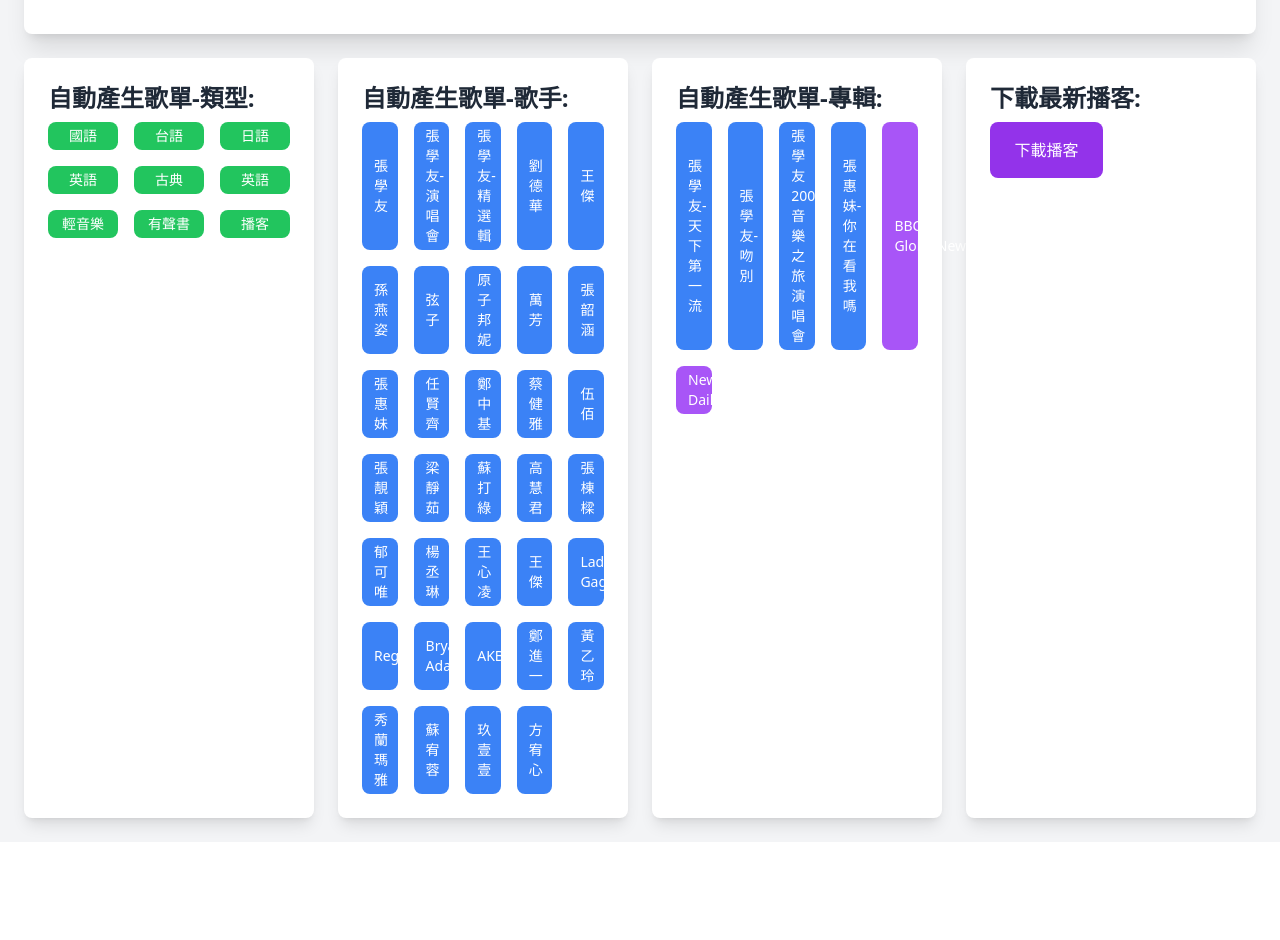
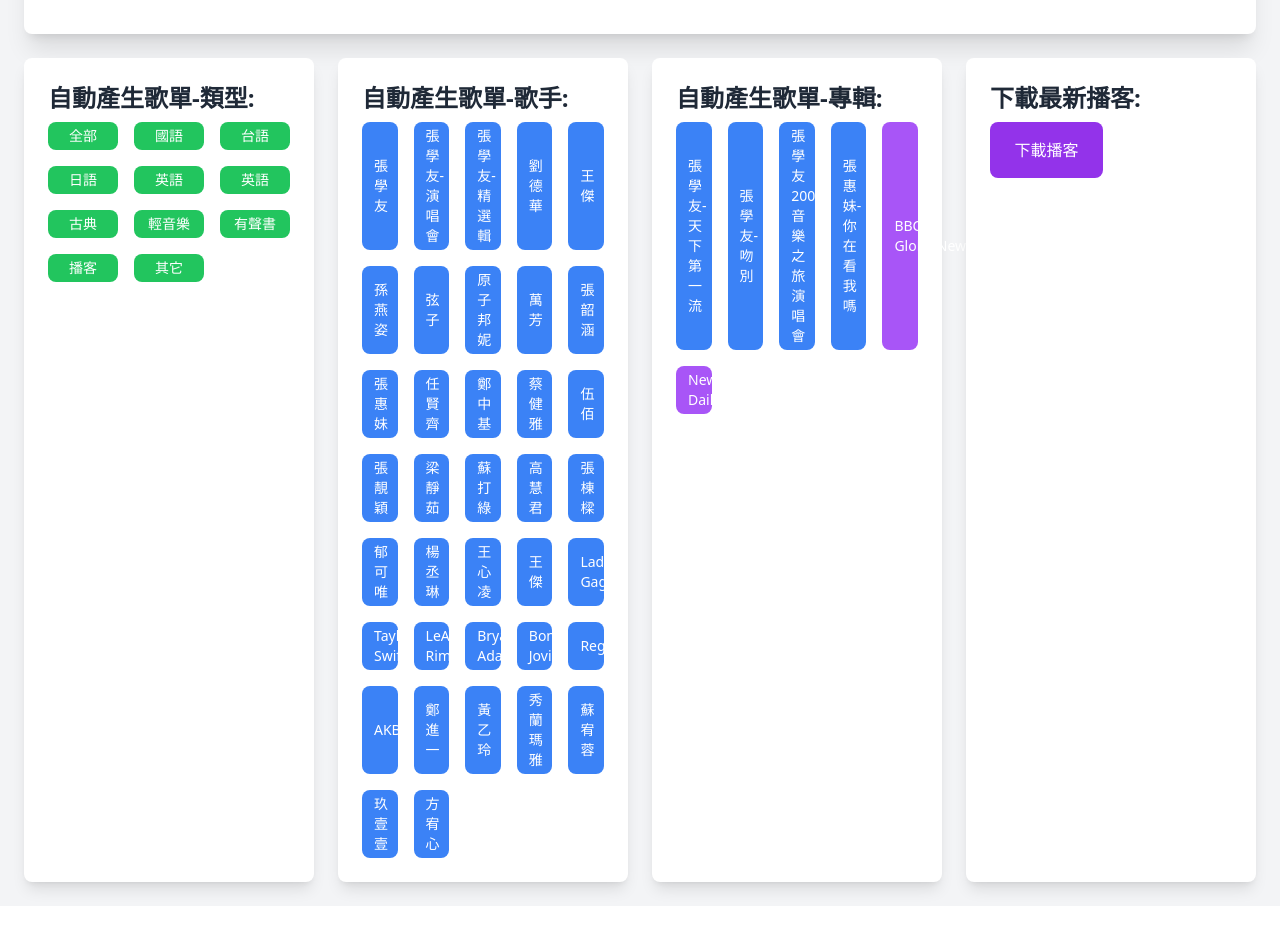
Before and after one commit to J205025/Pi_Mpd_Server, a Nuxt app in the folder frontend/: page /pc_playlist in a window 1280 px wide. Shown: the part 620-1560 px from the top of the page. Before the commit the page ends 1502 px from the top, so only its background shows below. Built offline with nearby package versions, Linux system fonts and the light colour scheme.

Commit message:
20260102-3

```diff
--- a/frontend/pages/pc_playlist.vue
+++ b/frontend/pages/pc_playlist.vue
@@ -5,7 +5,7 @@
 
     <main class="container mx-auto mt-10 mb-10 p-6 min-h-screen">
       <div class="bg-white p-2 rounded-lg shadow-xl text-center">
-        <h1 class="text-3xl sm:text-4xl md:text-5xl font-extrabold text-gray-900 mb-4">電腦歌單(PC Playlist)</h1>
+        <h1 class="text-3xl sm:text-4xl md:text-5xl font-extrabold text-gray-900 mb-4">電腦歌單 (PC Playlist)</h1>
       </div>
 
       <div class="bg-white p-6 rounded-lg shadow-xl mt-12">
@@ -82,7 +82,7 @@
                 }">
                 {{ playlistName }}
               </span>
-              <div class="flex ml-auto">
+              <div class="flex ml-auto" v-if="playlistName !== '我的最愛'">
                 <button @click="promptRenamePlaylist(playlistName)" class="bg-blue-500 text-white py-1 px-3 rounded-lg text-sm hover:bg-blue-600 transition duration-300">
                   更名
                 </button>
@@ -174,15 +174,17 @@
     <div class="bg-white p-6 rounded-lg shadow-lg">
     <h2 class="text-2xl font-bold mb-2 text-gray-800">自動產生歌單-類型:</h2>
     <div class="grid grid-cols-2 sm:grid-cols-3 gap-4">
+    <button @click="autoSavePcPlaylist(' ')" class="bg-green-500 text-white py-1 px-3 rounded-lg text-sm hover:bg-green-600 transition duration-300">全部</button>
     <button @click="autoSavePcPlaylist('國語')" class="bg-green-500 text-white py-1 px-3 rounded-lg text-sm hover:bg-green-600 transition duration-300">國語</button>
     <button @click="autoSavePcPlaylist('台語')" class="bg-green-500 text-white py-1 px-3 rounded-lg text-sm hover:bg-green-600 transition duration-300">台語</button>
     <button @click="autoSavePcPlaylist('日語')" class="bg-green-500 text-white py-1 px-3 rounded-lg text-sm hover:bg-green-600 transition duration-300">日語</button>
     <button @click="autoSavePcPlaylist('英語')" class="bg-green-500 text-white py-1 px-3 rounded-lg text-sm hover:bg-green-600 transition duration-300">英語</button>
+    <button @click="autoSavePcPlaylist('韓語')" class="bg-green-500 text-white py-1 px-3 rounded-lg text-sm hover:bg-green-600 transition duration-300">英語</button>
     <button @click="autoSavePcPlaylist('古典')" class="bg-green-500 text-white py-1 px-3 rounded-lg text-sm hover:bg-green-600 transition duration-300">古典</button>
-    <button @click="autoSavePcPlaylist('英語')" class="bg-green-500 text-white py-1 px-3 rounded-lg text-sm hover:bg-green-600 transition duration-300">英語</button>
     <button @click="autoSavePcPlaylist('輕音樂')" class="bg-green-500 text-white py-1 px-3 rounded-lg text-sm hover:bg-green-600 transition duration-300">輕音樂</button>
     <button @click="autoSavePcPlaylist('有聲書')" class="bg-green-500 text-white py-1 px-3 rounded-lg text-sm hover:bg-green-600 transition duration-300">有聲書</button>
     <button @click="autoSavePcPlaylist('播客')" class="bg-green-500 text-white py-1 px-3 rounded-lg text-sm hover:bg-green-600 transition duration-300">播客</button>
+    <button @click="autoSavePcPlaylist('其它')" class="bg-green-500 text-white py-1 px-3 rounded-lg text-sm hover:bg-green-600 transition duration-300">其它</button>
     </div>
 
     </div>
@@ -214,8 +216,11 @@
     <button @click="autoSavePcPlaylist('國語 王心凌')" class="bg-blue-500 text-white py-1 px-3 rounded-lg text-sm hover:bg-blue-600 transition duration-300">王心凌</button>
     <button @click="autoSavePcPlaylist('國語 徐若瑄')" class="bg-blue-500 text-white py-1 px-3 rounded-lg text-sm hover:bg-blue-600 transition duration-300">王傑</button>
     <button @click="autoSavePcPlaylist('英語 Lady_Gaga')" class="bg-blue-500 text-white py-1 px-3 rounded-lg text-sm hover:bg-blue-600 transition duration-300">Lady Gaga</button>
+    <button @click="autoSavePcPlaylist('英語 Taylor_Swift')" class="bg-blue-500 text-white py-1 px-3 rounded-lg text-sm hover:bg-blue-600 transition duration-300">Taylor Swift</button>
+    <button @click="autoSavePcPlaylist('英語 LeAnn_Rimes')" class="bg-blue-500 text-white py-1 px-3 rounded-lg text-sm hover:bg-blue-600 transition duration-300">LeAnn Rimes</button>
+    <button @click="autoSavePcPlaylist('英語 Bryan_Adams')" class="bg-blue-500 text-white py-1 px-3 rounded-lg text-sm hover:bg-blue-600 transition duration-300">Bryan Adams</button>
+    <button @click="autoSavePcPlaylist('英語 Bon_Jovi')" class="bg-blue-500 text-white py-1 px-3 rounded-lg text-sm hover:bg-blue-600 transition duration-300">Bon Jovi</button>
     <button @click="autoSavePcPlaylist('英語 Regine')" class="bg-blue-500 text-white py-1 px-3 rounded-lg text-sm hover:bg-blue-600 transition duration-300">Regine</button>
-    <button @click="autoSavePcPlaylist('英語 Bryan_Adams')" class="bg-blue-500 text-white py-1 px-3 rounded-lg text-sm hover:bg-blue-600 transition duration-300">Bryan Adams</button>
     <button @click="autoSavePcPlaylist('日語 AKB48')" class="bg-blue-500 text-white py-1 px-3 rounded-lg text-sm hover:bg-blue-600 transition duration-300">AKB48</button>
     <button @click="autoSavePcPlaylist('台語 鄭進一')" class="bg-blue-500 text-white py-1 px-3 rounded-lg text-sm hover:bg-blue-600 transition duration-300">鄭進一</button>
     <button @click="autoSavePcPlaylist('台語 黃乙玲')" class="bg-blue-500 text-white py-1 px-3 rounded-lg text-sm hover:bg-blue-600 transition duration-300">黃乙玲</button>
--- a/frontend/pages/pi_playlist.vue
+++ b/frontend/pages/pi_playlist.vue
@@ -6,7 +6,7 @@
     <main class="container mx-auto mt-10 mb-10 p-6 min-h-screen">
       <div class="bg-white p-4 rounded-lg shadow-xl flex flex-col sm:flex-row justify-between items-center gap-4">
         <div class="flex-grow text-center">
-            <h1 class="text-3xl sm:text-4xl font-extrabold text-gray-900">音響歌單(Pi Playlist)</h1>
+            <h1 class="text-3xl sm:text-4xl font-extrabold text-gray-900">音響歌單 (Pi Playlist)</h1>
         </div>
         <div class="ml-0 sm:ml-6 p-2 border border-gray-300 rounded-lg text-sm bg-gray-50 shadow-inner w-full sm:w-auto">
           <div class="grid grid-cols-2 gap-x-4">
@@ -101,7 +101,7 @@
                     }">
                 {{ playlist.playlist }}
               </span>
-              <div class="flex flex-wrap justify-end ml-auto gap-2">
+              <div v-if="playlist.playlist !== '我的最愛' && playlist.playlist !== '定期播放'" class="flex flex-wrap justify-end ml-auto gap-2">
                 <button @click="promptRenamePlaylist(playlist.playlist)" class="bg-blue-500 text-white py-1 px-3 rounded-lg text-sm hover:bg-blue-600 transition duration-300">
                   更名
                 </button>
@@ -215,24 +215,26 @@
     <div class="bg-white p-6 rounded-lg shadow-lg">
     <h2 class="text-2xl font-bold mb-2 text-gray-800">自動產生歌單-類型:</h2>
     <div class="grid grid-cols-2 sm:grid-cols-3 gap-4">
-    <button @click="autoSavePiPlaylist('國語')" class="bg-green-500 text-white py-1 px-3 rounded-lg text-sm hover:bg-green-600 transition duration-300">國語</button>
+    <button @click="autoSavePiPlaylistyy(' ')" class="bg-green-500 text-white py-1 px-3 rounded-lg text-sm hover:bg-green-600 transition duration-300">全部</button>
+    <button @click="autoSavePiPlaylistyy('國語')" class="bg-green-500 text-white py-1 px-3 rounded-lg text-sm hover:bg-green-600 transition duration-300">國語</button>
     <button @click="autoSavePiPlaylist('台語')" class="bg-green-500 text-white py-1 px-3 rounded-lg text-sm hover:bg-green-600 transition duration-300">台語</button>
     <button @click="autoSavePiPlaylist('日語')" class="bg-green-500 text-white py-1 px-3 rounded-lg text-sm hover:bg-green-600 transition duration-300">日語</button>
     <button @click="autoSavePiPlaylist('英語')" class="bg-green-500 text-white py-1 px-3 rounded-lg text-sm hover:bg-green-600 transition duration-300">英語</button>
+    <button @click="autoSavePiPlaylist('韓語')" class="bg-green-500 text-white py-1 px-3 rounded-lg text-sm hover:bg-green-600 transition duration-300">韓語</button>
     <button @click="autoSavePiPlaylist('古典')" class="bg-green-500 text-white py-1 px-3 rounded-lg text-sm hover:bg-green-600 transition duration-300">古典</button>
-    <button @click="autoSavePiPlaylist('英語')" class="bg-green-500 text-white py-1 px-3 rounded-lg text-sm hover:bg-green-600 transition duration-300">英語</button>
     <button @click="autoSavePiPlaylist('輕音樂')" class="bg-green-500 text-white py-1 px-3 rounded-lg text-sm hover:bg-green-600 transition duration-300">輕音樂</button>
     <button @click="autoSavePiPlaylist('有聲書')" class="bg-green-500 text-white py-1 px-3 rounded-lg text-sm hover:bg-green-600 transition duration-300">有聲書</button>
     <button @click="autoSavePiPlaylist('播客')" class="bg-green-500 text-white py-1 px-3 rounded-lg text-sm hover:bg-green-600 transition duration-300">播客</button>
+    <button @click="autoSavePiPlaylist('其它')" class="bg-green-500 text-white py-1 px-3 rounded-lg text-sm hover:bg-green-600 transition duration-300">其它</button>
     </div>
 
     </div>
     <div class="bg-white p-6 rounded-lg shadow-lg">
     <h2 class="text-2xl font-bold mb-2 text-gray-800">自動產生歌單-歌手:</h2>
     <div class="grid grid-cols-2 sm:grid-cols-3 gap-4">
-    <button @click="autoSavePiPlaylist('國語/張學友')" class="bg-blue-500 text-white py-1 px-3 rounded-lg text-sm hover:bg-blue-600 transition duration-300">張學友</button>
-    <button @click="autoSavePiPlaylist('國語/張學友-演唱會')" class="bg-blue-500 text-white py-1 px-3 rounded-lg text-sm hover:bg-blue-600 transition duration-300">張學友-演唱會</button>
-    <button @click="autoSavePiPlaylist('國語/張學友-精選輯')" class="bg-blue-500 text-white py-1 px-3 rounded-lg text-sm hover:bg-blue-600 transition duration-300">張學友-精選輯</button>
+    <button @click="autoSavePiPlaylist('國語/張學友')" class="bg-blue-500 text-white py-2 px-2 rounded-lg text-sm hover:bg-blue-600 transition duration-300">張學友</button>
+    <button @click="autoSavePiPlaylist('國語/張學友-演唱會')" class="bg-blue-500 text-white py-2 px-2 rounded-lg text-sm hover:bg-blue-600 transition duration-300">張學友-演唱會</button>
+    <button @click="autoSavePiPlaylist('國語/張學友-精選輯')" class="bg-blue-500 text-white py-2 px-2 rounded-lg text-sm hover:bg-blue-600 transition duration-300">張學友-精選輯</button>
     <button @click="autoSavePiPlaylist('國語/劉德華')" class="bg-blue-500 text-white py-1 px-3 rounded-lg text-sm hover:bg-blue-600 transition duration-300">劉德華</button>
     <button @click="autoSavePiPlaylist('國語/王傑')" class="bg-blue-500 text-white py-1 px-3 rounded-lg text-sm hover:bg-blue-600 transition duration-300">王傑</button>
     <button @click="autoSavePiPlaylist('國語/孫燕姿')" class="bg-blue-500 text-white py-1 px-3 rounded-lg text-sm hover:bg-blue-600 transition duration-300">孫燕姿</button>
@@ -255,7 +257,10 @@
     <button @click="autoSavePiPlaylist('國語/王心凌')" class="bg-blue-500 text-white py-1 px-3 rounded-lg text-sm hover:bg-blue-600 transition duration-300">王心凌</button>
     <button @click="autoSavePiPlaylist('國語/徐若瑄')" class="bg-blue-500 text-white py-1 px-3 rounded-lg text-sm hover:bg-blue-600 transition duration-300">王傑</button>
     <button @click="autoSavePiPlaylist('英語/Lady_Gaga')" class="bg-blue-500 text-white py-1 px-3 rounded-lg text-sm hover:bg-blue-600 transition duration-300">Lady Gaga</button>
+    <button @click="autoSavePiPlaylist('英語/Talyor_Swift')" class="bg-blue-500 text-white py-1 px-3 rounded-lg text-sm hover:bg-blue-600 transition duration-300">Taylor Swift</button>
+    <button @click="autoSavePiPlaylist('英語/LeAnn_Rimes')" class="bg-blue-500 text-white py-1 px-3 rounded-lg text-sm hover:bg-blue-600 transition duration-300">LeAnn Rimes</button>
     <button @click="autoSavePiPlaylist('英語/Bryan_Adams')" class="bg-blue-500 text-white py-1 px-3 rounded-lg text-sm hover:bg-blue-600 transition duration-300">Bryan Adams</button>
+    <button @click="autoSavePiPlaylist('英語/Bon_Jovi')" class="bg-blue-500 text-white py-1 px-3 rounded-lg text-sm hover:bg-blue-600 transition duration-300">Bon Jovi</button>
     <button @click="autoSavePiPlaylist('英語/Regine')" class="bg-blue-500 text-white py-1 px-3 rounded-lg text-sm hover:bg-blue-600 transition duration-300">Regine</button>
     <button @click="autoSavePiPlaylist('日語/AKB48')" class="bg-blue-500 text-white py-1 px-3 rounded-lg text-sm hover:bg-blue-600 transition duration-300">AKB48</button>
     <button @click="autoSavePiPlaylist('台語/鄭進一')" class="bg-blue-500 text-white py-1 px-3 rounded-lg text-sm hover:bg-blue-600 transition duration-300">鄭進一</button>
--- a/frontend/pages/piplayer.vue
+++ b/frontend/pages/piplayer.vue
@@ -90,7 +90,7 @@
 
           <!-- Regular Playlist Button -->
           <button @click="toggleRegularPlaylist" :disabled="!currentSong.file || isLiveStream" class="p-2 sm:p-3 rounded-full transition-colors duration-200 disabled:opacity-50 disabled:cursor-not-allowed">
-            <svg v-if="isCurrentSongInRegularPlaylist" xmlns="http://www.w3.org/2000/svg" class="h-5 w-5 sm:h-6 sm:w-6 text-yellow-400" viewBox="0 0 20 20" fill="currentColor">
+            <svg v-if="isCurrentSongInRegularPlaylist" xmlns="http://www.w3.org/2000/svg" class="h-5 w-5 sm:h-6 sm:w-6 text-green-500" viewBox="0 0 20 20" fill="currentColor">
               <path d="M9.049 2.927c.3-.921 1.603-.921 1.902 0l1.07 3.292a1 1 0 00.95.69h3.462c.969 0 1.371 1.24.588 1.81l-2.8 2.034a1 1 0 00-.364 1.118l1.07 3.292c.3.921-.755 1.688-1.54 1.118l-2.8-2.034a1 1 0 00-1.175 0l-2.8 2.034c-.784.57-1.838-.197-1.539-1.118l1.07-3.292a1 1 0 00-.364-1.118L2.98 8.72c-.783-.57-.38-1.81.588-1.81h3.461a1 1 0 00.951-.69l1.07-3.292z" />
             </svg>
             <svg v-else xmlns="http://www.w3.org/2000/svg" class="h-5 w-5 sm:h-6 sm:w-6 text-gray-500" fill="none" viewBox="0 0 24 24" stroke="currentColor" stroke-width="2">
```
